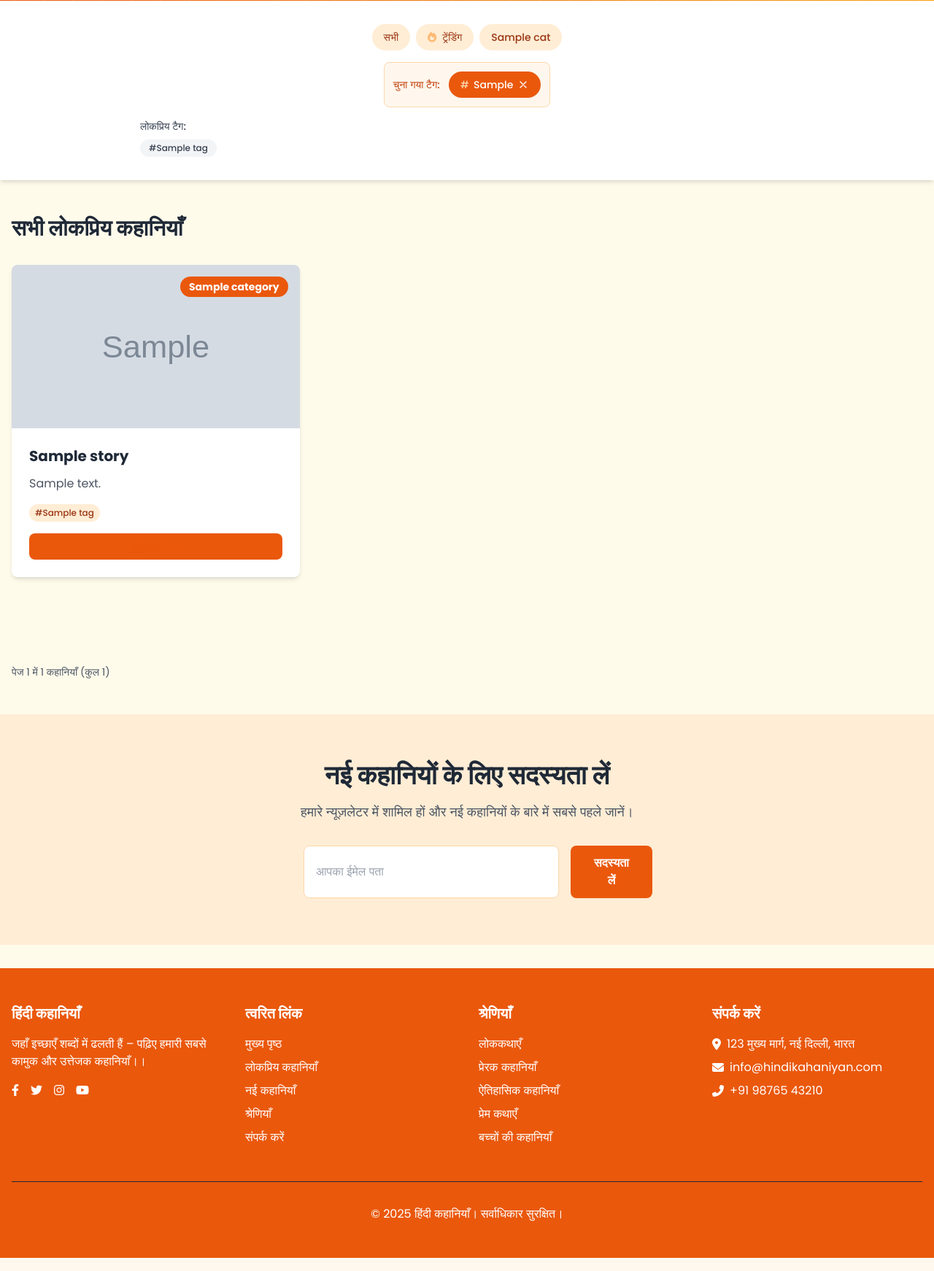
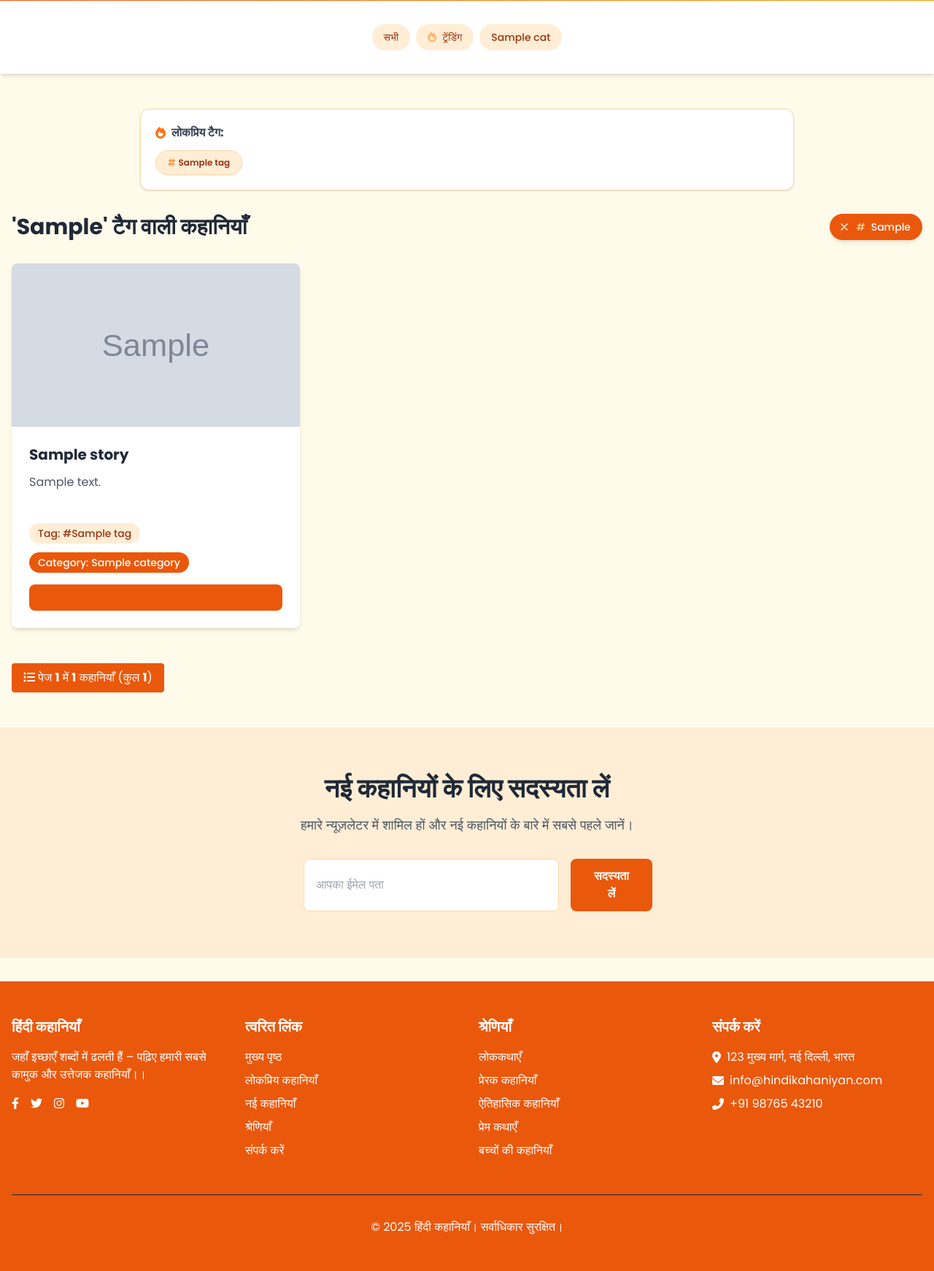
Before and after one commit to soloprinjay/Kam_Vasna, a Django app: template templates/stories.html in a window 1280 px wide. Shown: the part 379-2121 px from the top of the page at 73% size. Run offline with Django 5.2, Linux system fonts and the light colour scheme; the template is opened without the code that fills it: most values are stand-ins (such as "Sample title", 1, 10 or a date in 2020); grey boxes marked "Sample" are stand-in pictures; some libraries are stand-ins or nearby versions.

Commit message:
update UI

```diff
--- a/templates/contact_us.html
+++ b/templates/contact_us.html
@@ -3,7 +3,7 @@
 {% block content %}
 
 <!-- Main Content -->
-<section class="py-24 md:py-32">
+<section class="py-24 md:py-32 px-4">
     <div class="max-w-4xl mx-auto bg-cream dark:bg-dark-card p-8 md:p-12 rounded-xl shadow-lg transition-colors duration-300">
         <div class="text-center mb-8">
             <h1 class="text-3xl md:text-4xl font-bold text-brown-dark dark:text-dark-text mb-4">हम से सम्पर्क करें</h1>
--- a/templates/header.html
+++ b/templates/header.html
@@ -24,7 +24,7 @@
                 <div class="text-2xl font-bold">हवस की दुनिया</div>
 
                 <!-- Search Bar -->
-                <div class="hidden lg:flex flex-1 max-w-md mx-8">
+                <div class="hidden xl:flex flex-1 max-w-md mx-8">
                     <form method="GET" action="{% url 'blog:search' %}" class="w-full">
                         <div class="relative">
                             <input type="text" name="q" placeholder="कहानी खोजें..." class="w-full px-4 py-2 rounded-lg bg-white/10 dark:bg-dark-card/50 text-white placeholder-orange-200/70 dark:placeholder-dark-text/70 focus:outline-none focus:ring-2 focus:ring-orange-400 dark:focus:ring-dark-accent border border-orange-500/30 dark:border-dark-border">
@@ -36,17 +36,17 @@
                 </div>
 
                 <!-- Desktop Navigation -->
-                <nav class="hidden md:flex items-center space-x-8">
+                <nav class="hidden xl:flex items-center space-x-8">
                     <a href="{% url 'dashboard:home' %}" class="hover:text-orange-200 transition duration-300">मुख्य पृष्ठ</a>
                     <a href="{% url 'dashboard:stories' %}" class="hover:text-orange-200 transition duration-300">लोकप्रिय कहानियाँ</a>
                     <!-- Trending Stories Dropdown -->
-                    <div class="relative group">
-                        <button class="flex items-center space-x-2 hover:text-orange-200 transition duration-300 focus:outline-none">
+                    <div class="relative">
+                        <button id="desktop-trending-button" class="flex items-center space-x-2 hover:text-orange-200 transition duration-300 focus:outline-none">
                             <i class="fas fa-fire text-orange-300"></i>
                             <span>ट्रेंडिंग</span>
-                            <i class="fas fa-chevron-down text-sm"></i>
+                            <i id="desktop-trending-chevron" class="fas fa-chevron-down text-sm transition-transform duration-300"></i>
                         </button>
-                        <div class="absolute right-0 mt-2 w-80 bg-white dark:bg-dark-card rounded-xl shadow-lg border border-gray-100 dark:border-dark-border py-2 z-50 hidden group-hover:block">
+                        <div id="desktop-trending-menu" class="absolute right-0 mt-2 w-80 bg-white dark:bg-dark-card rounded-xl shadow-lg border border-gray-100 dark:border-dark-border py-2 z-50 hidden">
                             {% for story in trending_stories %}
                             <a href="{% url 'blog:story_detail' slug=story.slug %}"
                                class="flex items-center gap-3 px-4 py-3 hover:bg-orange-50 dark:hover:bg-dark-accent/10 transition">
@@ -74,9 +74,9 @@
                         <!-- Profile Settings Dropdown -->
                         <div class="relative">
                             <button id="profile-dropdown-button" class="flex items-center space-x-2 hover:text-orange-200 transition duration-300 focus:outline-none">
-                                <i class="fas fa-user-circle text-xl"></i>
+                                <i class="fas fa-user-circle text-xl transition-transform duration-300"></i>
                                 <span>प्रोफाइल</span>
-                                <i class="fas fa-chevron-down text-sm"></i>
+                                <i class="fas fa-chevron-down text-sm transition-transform duration-300"></i>
                             </button>
                             <div id="profile-dropdown-menu" class="absolute right-0 mt-2 w-56 bg-white dark:bg-dark-card rounded-xl shadow-lg border border-gray-100 dark:border-dark-border py-2 z-50 hidden">
                                 <a href="{% url 'users:update_profile' %}" class="flex items-center gap-2 px-5 py-3 text-gray-700 dark:text-dark-text font-medium hover:bg-orange-100 dark:hover:bg-dark-accent transition">
@@ -100,7 +100,7 @@
                 </nav>
 
                 <!-- Mobile Toggle Buttons -->
-                <div class="lg:hidden flex items-center space-x-4">
+                <div class="xl:hidden flex items-center space-x-4">
                     <!-- Dark Mode Toggle Button for Mobile -->
                     <button id="dark-mode-toggle-mobile" class="p-2 rounded-lg hover:bg-orange-700 dark:hover:bg-dark-accent focus:outline-none">
                         <i class="fas fa-moon text-xl theme-icon-moon"></i>
@@ -115,7 +115,7 @@
             </div>
 
             <!-- Mobile Navigation -->
-            <div id="mobile-menu" class="md:hidden hidden pb-4">
+            <div id="mobile-menu" class="xl:hidden hidden pb-4">
                 <!-- Mobile Search Bar -->
                 <div class="mb-4">
                     <form method="GET" action="{% url 'blog:search' %}" class="w-full">
@@ -131,14 +131,18 @@
                     <a href="{% url 'dashboard:home' %}" class="hover:text-orange-200 transition duration-300">मुख्य पृष्ठ</a>
                     <a href="{% url 'dashboard:stories' %}" class="hover:text-orange-200 transition duration-300">लोकप्रिय कहानियाँ</a>
                     <!-- Mobile Trending Stories -->
-                    <div class="space-y-2">
-                        <div class="flex items-center space-x-2 text-orange-200">
-                            <i class="fas fa-fire"></i>
+                    <div>
+                        <button id="mobile-trending-button" class="flex justify-between items-center w-full text-left hover:text-orange-200 transition duration-300 focus:outline-none">
+                            <span class="flex items-center space-x-2">
+                                <i class="fas fa-fire text-orange-300"></i>
                                 <span>ट्रेंडिंग कहानियाँ</span>
-                        </div>
+                            </span>
+                            <i id="mobile-trending-chevron" class="fas fa-chevron-down text-sm transform transition-transform duration-300"></i>
+                        </button>
+                        <div id="mobile-trending-list" class="hidden pl-8 pt-2 space-y-2">
                             {% for story in trending_stories %}
                             <a href="{% url 'blog:story_detail' slug=story.slug %}"
-                           class="flex items-center gap-3 pl-4 pr-2 py-2 hover:bg-orange-700/20 rounded-lg transition">
+                               class="flex items-center gap-3 pr-2 py-2 hover:bg-orange-700/20 rounded-lg transition">
                                 {% if story.image %}
                                 <img src="{{ story.image.url }}" alt="{{ story.title }}" class="w-10 h-10 object-cover rounded-lg">
                                 {% else %}
@@ -152,10 +156,11 @@
                                 </div>
                             </a>
                             {% empty %}
-                        <div class="pl-4 text-sm text-orange-200">
+                            <div class="text-sm text-orange-200">
                                 कोई ट्रेंडिंग कहानी नहीं
                             </div>
                             {% endfor %}
+                        </div>
                     </div>
                     <a href="{% url 'dashboard:contact' %}" class="hover:text-orange-200 transition duration-300">संपर्क करें</a>
                     {% if user.is_authenticated %}
@@ -173,17 +178,52 @@
         // Profile Dropdown Toggle
         const profileButton = document.getElementById('profile-dropdown-button');
         const profileMenu = document.getElementById('profile-dropdown-menu');
+        const profileChevron = profileButton ? profileButton.querySelector('.fa-chevron-down') : null;
 
         if (profileButton && profileMenu) {
             profileButton.addEventListener('click', (e) => {
                 e.stopPropagation();
                 profileMenu.classList.toggle('hidden');
+                if (profileChevron) profileChevron.classList.toggle('rotate-180');
             });
 
             // Close dropdown when clicking outside
             document.addEventListener('click', (event) => {
                 if (!profileButton.contains(event.target) && !profileMenu.contains(event.target)) {
                     profileMenu.classList.add('hidden');
+                    if (profileChevron) profileChevron.classList.remove('rotate-180');
+                }
+            });
+        }
+
+        // Mobile Trending Toggle
+        const trendingButton = document.getElementById('mobile-trending-button');
+        const trendingList = document.getElementById('mobile-trending-list');
+        const trendingChevron = document.getElementById('mobile-trending-chevron');
+
+        if (trendingButton && trendingList && trendingChevron) {
+            trendingButton.addEventListener('click', () => {
+                trendingList.classList.toggle('hidden');
+                trendingChevron.classList.toggle('rotate-180');
+            });
+        }
+
+        // Desktop Trending Dropdown Toggle
+        const trendingButtonDesktop = document.getElementById('desktop-trending-button');
+        const trendingMenuDesktop = document.getElementById('desktop-trending-menu');
+        const trendingChevronDesktop = document.getElementById('desktop-trending-chevron');
+
+        if (trendingButtonDesktop && trendingMenuDesktop && trendingChevronDesktop) {
+            trendingButtonDesktop.addEventListener('click', (e) => {
+                e.stopPropagation();
+                trendingMenuDesktop.classList.toggle('hidden');
+                trendingChevronDesktop.classList.toggle('rotate-180');
+            });
+            // Close dropdown when clicking outside
+            document.addEventListener('click', (event) => {
+                if (!trendingButtonDesktop.contains(event.target) && !trendingMenuDesktop.contains(event.target)) {
+                    trendingMenuDesktop.classList.add('hidden');
+                    trendingChevronDesktop.classList.remove('rotate-180');
                 }
             });
         }
--- a/templates/stories.html
+++ b/templates/stories.html
@@ -88,58 +88,65 @@
                 </a>
                 {% endfor %}
             </div>
-
-            <!-- Tags -->
-            {% if selected_tag %}
-            <div class="flex items-center gap-3 bg-orange-50 dark:bg-dark-bg p-3 rounded-lg border border-orange-200 dark:border-dark-border">
-                <span class="text-sm font-medium text-orange-700 dark:text-dark-text">चुना गया टैग:</span>
-                <a href="{% url 'dashboard:stories' %}{% if selected_category %}?category={{ selected_category }}{% endif %}{% if search_query %}&q={{ search_query|urlencode }}{% endif %}"
-                   class="inline-flex items-center gap-1.5 px-4 py-2 bg-orange-600 dark:bg-dark-accent text-white text-sm font-medium rounded-full hover:bg-orange-700 dark:hover:bg-dark-accent-hover transition-all duration-300 shadow-sm">
-                    <span class="text-orange-200">#</span>{{ selected_tag }}
-                    <svg class="w-4 h-4 hover:rotate-90 transition-transform duration-300" fill="none" stroke="currentColor" viewBox="0 0 24 24">
-                        <path stroke-linecap="round" stroke-linejoin="round" stroke-width="2" d="M6 18L18 6M6 6l12 12"/>
-                    </svg>
-                </a>
-            </div>
-            {% endif %}
-
-            <!-- Popular Tags -->
-            {% if all_tags and not search_query %}
-            <div class="w-full max-w-4xl">
-                <h3 class="text-sm font-medium text-gray-700 dark:text-dark-text-secondary mb-2">लोकप्रिय टैग:</h3>
-                <div class="flex flex-wrap gap-2">
-                    {% for tag in all_tags|slice:":10" %}
-                    <a href="{% url 'dashboard:stories' %}?tag={{ tag|urlencode }}{% if selected_category %}&category={{ selected_category }}{% endif %}"
-                       class="inline-block bg-gray-100 dark:bg-dark-card text-gray-700 dark:text-dark-text text-xs font-medium px-3 py-1 rounded-full hover:bg-gray-200 dark:hover:bg-dark-accent transition duration-300">
-                        #{{ tag }}
-                    </a>
-                    {% endfor %}
-                </div>
-            </div>
-            {% endif %}
         </div>
     </div>
 </section>
 
 <!-- Main Content -->
-<main class="py-12">
+<main class="pt-12">
     <div class="container mx-auto px-4">
         <div class="mb-12">
-            <h2 class="text-2xl md:text-3xl font-bold text-gray-800 dark:text-dark-text mb-8">
+
+            <!-- Popular Tags (लोकप्रिय टैग:) -->
+            {% if all_tags and not search_query %}
+            <div class="w-full max-w-4xl mx-auto mb-8">
+                <div class="bg-white dark:bg-dark-card rounded-xl shadow p-5 border border-orange-200 dark:border-dark-border">
+                    <h3 class="text-base font-bold text-gray-700 dark:text-dark-text-secondary mb-3 flex items-center gap-2">
+                        <i class="fas fa-fire text-orange-500"></i> लोकप्रिय टैग:
+                    </h3>
+                    <div class="flex flex-wrap gap-2">
+                        {% for tag in all_tags|slice:":10" %}
+                        <a href="{% url 'dashboard:stories' %}?tag={{ tag|urlencode }}{% if selected_category %}&category={{ selected_category }}{% endif %}"
+                           class="inline-block bg-orange-100 dark:bg-dark-bg text-orange-800 dark:text-dark-text text-xs font-semibold px-4 py-2 rounded-full hover:bg-orange-200 dark:hover:bg-dark-accent transition duration-300 border border-orange-200 dark:border-dark-border shadow-sm">
+                            <i class="fas fa-hashtag text-orange-400 mr-1"></i>{{ tag }}
+                        </a>
+                        {% endfor %}
+                    </div>
+                </div>
+            </div>
+            {% endif %}
+
+            <div class="flex flex-col md:flex-row md:justify-between md:items-center mb-8 gap-4">
+                <h2 class="text-2xl md:text-3xl font-bold text-gray-800 dark:text-dark-text">
                     {% if search_query %}
                         खोज परिणाम
+                    {% elif selected_tag %}
+                        '{{ selected_tag }}' टैग वाली कहानियाँ
                     {% elif is_trending %}
                         ट्रेंडिंग कहानियाँ
                     {% else %}
                         सभी लोकप्रिय कहानियाँ
                     {% endif %}
                 </h2>
+                <!-- Selected Tag (चुना गया टैग:) -->
+                {% if selected_tag %}
+                <div class="flex-shrink-0">
+                    <a href="{% url 'dashboard:stories' %}{% if selected_category %}?category={{ selected_category }}{% endif %}{% if search_query %}&q={{ search_query|urlencode }}{% endif %}"
+                       class="inline-flex items-center gap-2 pl-3 pr-4 py-2 bg-orange-600 dark:bg-dark-accent text-white text-sm font-medium rounded-full hover:bg-orange-700 dark:hover:bg-dark-accent-hover transition-all duration-300 shadow-md">
+                        <svg class="w-4 h-4 hover:rotate-90 transition-transform duration-300" fill="none" stroke="currentColor" viewBox="0 0 24 24">
+                            <path stroke-linecap="round" stroke-linejoin="round" stroke-width="2" d="M6 18L18 6M6 6l12 12"/>
+                        </svg>
+                        <span class="text-orange-200">#</span>{{ selected_tag }}
+                    </a>
+                </div>
+                {% endif %}
+            </div>
 
             {% if stories %}
             <div class="grid grid-cols-1 md:grid-cols-2 lg:grid-cols-3 gap-8">
                 {% for story in stories %}
-                <div class="bg-white dark:bg-dark-card rounded-lg overflow-hidden shadow-md transition-transform duration-300 hover:shadow-xl hover:-translate-y-1">
-                    <div class="relative">
+                <div class="bg-white dark:bg-dark-card rounded-lg overflow-hidden shadow-md transition-transform duration-300 hover:shadow-xl hover:-translate-y-1 flex flex-col min-h-[500px]">
+                    <div>
                         {% if story.image %}
                         <img src="{{ story.image.url }}" alt="{{ story.title }}" class="w-full h-56 object-cover">
                         {% else %}
@@ -154,29 +161,36 @@
                                 ट्रेंडिंग
                             </div>
                             {% endif %}
-                            <div class="bg-orange-600 dark:bg-dark-accent text-white text-sm font-bold px-3 py-1 rounded-full">
-                                {{ story.category }}
                         </div>
                     </div>
-                    </div>
-                    <div class="p-6">
+                    <div class="p-6 flex-grow flex flex-col justify-between">
+                        <div class="w-full">
                             <h3 class="text-xl font-bold text-gray-800 dark:text-dark-text mb-3">{{ story.title }}</h3>
                             <div class="prose prose-sm text-gray-600 dark:text-dark-text-secondary dark:prose-invert mb-4 max-w-none">
                                 {{ story.description|safe|truncatewords:30 }}
                             </div>
+                        </div>
+                        <div class="w-full">
                             <!-- Tags -->
-                        <div class="flex flex-wrap gap-2 mb-4">
+                            <div class="flex flex-wrap items-center gap-3">
+                                <div class="flex flex-wrap gap-2">
                                     {% for tag in story.tags.all %}
                                     <a href="{% url 'dashboard:stories' %}?tag={{ tag.name }}{% if selected_category %}&category={{ selected_category }}{% endif %}{% if search_query %}&q={{ search_query|urlencode }}{% endif %}"
-                               class="inline-block bg-orange-100 dark:bg-dark-bg text-orange-800 dark:text-dark-text text-xs font-medium px-2 py-1 rounded-full hover:bg-orange-200 dark:hover:bg-dark-accent transition duration-300">
-                                #{{ tag.name }}
+                                    class="inline-block bg-orange-100 dark:bg-dark-bg text-orange-800 dark:text-dark-text text-sm font-medium px-3 py-1 rounded-full hover:bg-orange-200 dark:hover:bg-dark-accent transition duration-300">
+                                    Tag: #{{ tag.name }}
                                     </a>
                                     {% endfor %}
                                 </div>
+                                <div class="bg-orange-600 dark:bg-dark-accent text-white text-sm font-medium px-3 py-1 rounded-full">
+                                    Category: {{ story.category }}
+                                </div>
+                            </div>
+
                             <a href="{% url 'blog:story_detail' slug=story.slug %}"
-                           class="mt-4 block bg-orange-600 dark:bg-dark-bg hover:bg-orange-700 dark:hover:bg-dark-accent text-orange-600 dark:text-white text-center px-4 py-2 rounded-lg text-sm font-medium transition duration-300">
+                            class="w-full mt-4 block bg-orange-600 dark:bg-dark-bg hover:bg-orange-700 dark:hover:bg-dark-accent text-orange-600 dark:text-white text-center px-4 py-2 rounded-lg text-sm font-medium transition duration-300">
                                 पूरी कहानी पढ़ें
                             </a>
+                        </div>
                     </div>
                 </div>
                 {% endfor %}
@@ -221,13 +235,18 @@
 <main>
     <div class="container mx-auto px-4">
         <div class="mb-12">
-            <div class="mt-6 flex flex-col md:flex-row md:items-center md:justify-between gap-4">
+            <div class="mt-6 flex flex-col sm:flex-row items-center sm:justify-between gap-4">
                 <!-- Results Info -->
-                <div class="text-sm text-gray-600 dark:text-dark-text-secondary">
                 {% if stories %}
-                        पेज {{ stories.number }} में {{ stories|length }} कहानियाँ (कुल {{ stories.paginator.count }})
+                <div class="px-4 py-2 bg-orange-600 dark:bg-dark-accent text-white rounded hover:bg-orange-700 dark:hover:bg-dark-accent-hover transition duration-300">
+                    <i class="fas fa-list-ul"></i>
+                    <span>
+                        पेज <span class="font-bold">{{ stories.number }}</span> में
+                        <span class="font-bold">{{ stories|length }}</span> कहानियाँ
+                        (कुल <span class="font-bold">{{ stories.paginator.count }}</span>)
+                    </span>
+                </div>
                 {% endif %}
-                </div>
 
                 <!-- Pagination -->
                 {% if stories.has_other_pages %}
```
Also changed, not shown: templates/story_detail.html (+76 -9 lines). Lines whose indentation alone changed are shown as unchanged.
